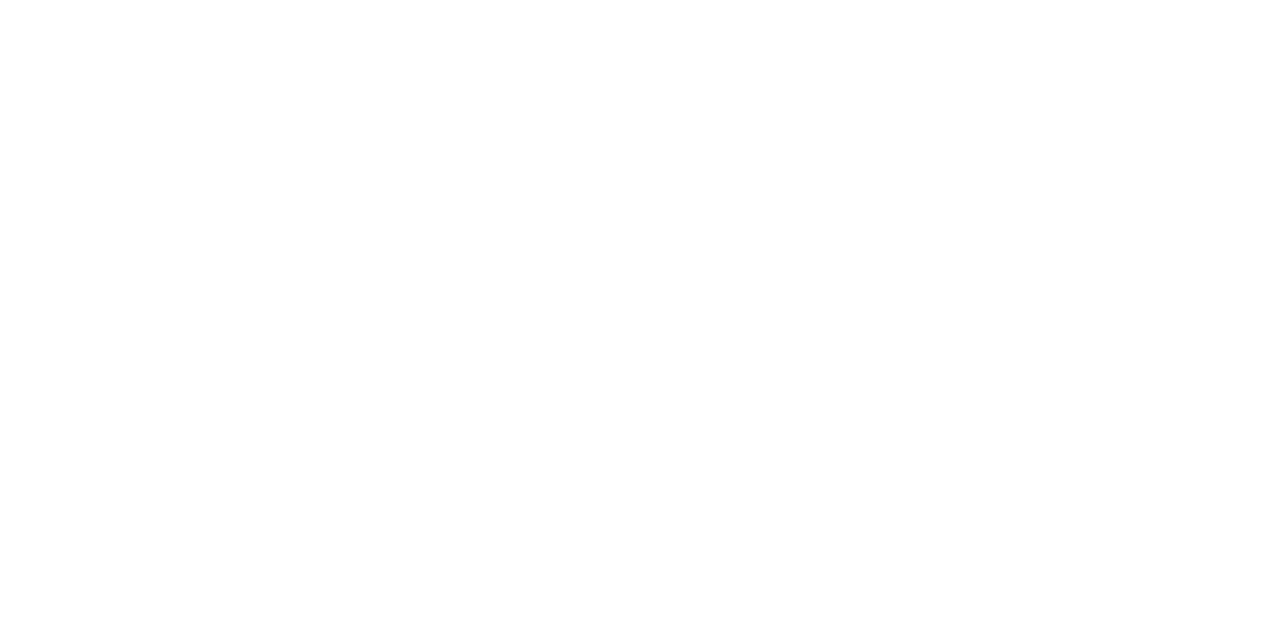
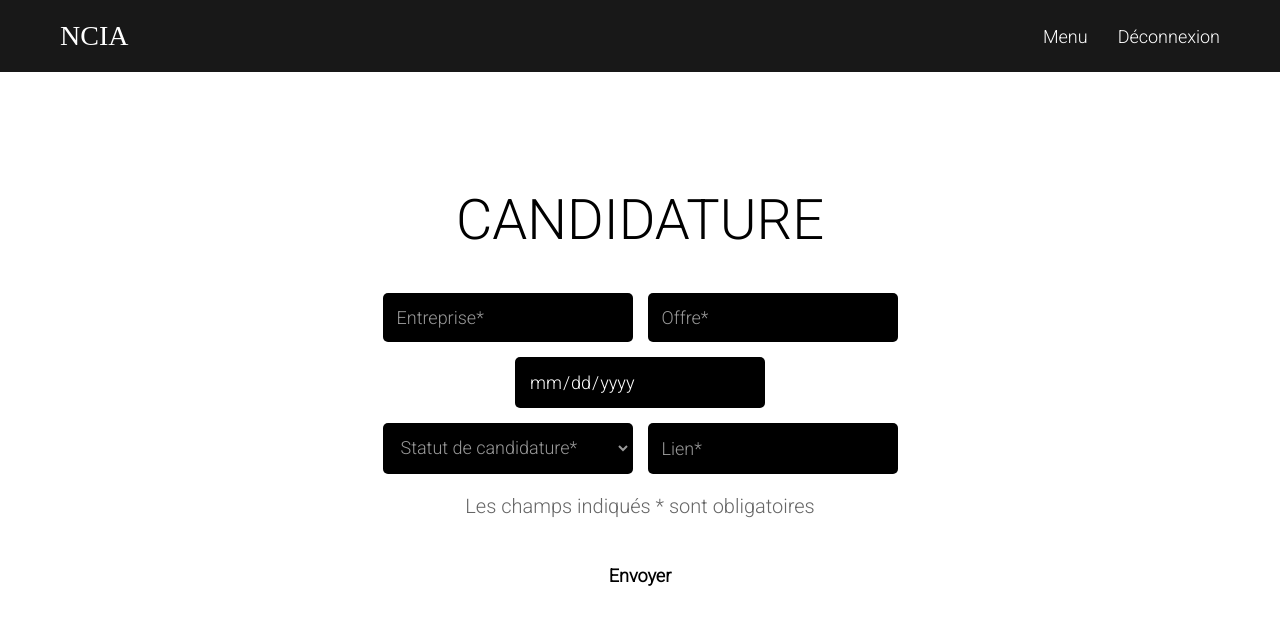
Before and after one commit to Nabibouch/Projet_candidature, a React (Vite) app in the folder Candidature/Client/: page /Modification in a window 1280 px wide. Before the commit this address had no page. Shown: the top 624 px of the page. Built offline with nearby package versions, Linux system fonts and the light colour scheme; a web font is replaced by a local one.

Commit message:
ajout de la feature de modification

```diff
--- a/Candidature/Client/src/AjoutCandidat/Ajout.jsx
+++ b/Candidature/Client/src/AjoutCandidat/Ajout.jsx
@@ -64,7 +64,7 @@
   }
 
   const handleEdit = (id) => {
-    navigate("/AjoutCandidat")
+    navigate("/Modification")
   }
 
   return (
@@ -86,8 +86,9 @@
               <div className='apply' key={item._id}>
                 <span>{item.company}</span>
                 <span>{item.post}</span>
-                <span>{item.link}</span>
+                <span>{item.status}</span>
                 <span>{item.date}</span>
+                <a href={item.link} target='blank'>lien</a>
 
                 <div className="action-buttons">
                   <button
--- a/Candidature/Client/src/AjoutCandidat/index.css
+++ b/Candidature/Client/src/AjoutCandidat/index.css
@@ -175,7 +175,7 @@
     display: flex;
     flex-direction: column;
     align-items: center;
-    width: 100%;
+    width: 98%;
     height: 190px;
     overflow: auto;
     margin: 20px 0;
--- a/Candidature/Client/src/App.jsx
+++ b/Candidature/Client/src/App.jsx
@@ -9,6 +9,7 @@
 import Homepage from './Inscription/homepage.jsx'
 import App from './AjoutCandidat/Ajout.jsx'
 import Connect from './Connexion/connect.jsx'
+import Modification from './Modification/modify.jsx'
 
 
 const Slice = () =>{
@@ -19,6 +20,7 @@
           <Route path="/Connexion" element ={<Connect />} />
           <Route path="/Candidature" element ={<Candidature />} />
           <Route path="/Inscription" element ={<Homepage />} />
+          <Route path="/Modification" element ={<Modification />} />
           <Route path="/" exact element ={<Connect />}/>
         </Routes>
     </Router>
--- /dev/null
+++ b/Candidature/Client/src/Modification/modify.jsx
@@ -0,0 +1,140 @@
+import React, { useEffect, useState } from 'react';
+import { useNavigate } from 'react-router-dom';
+import './index.css';
+import axios from 'axios';
+
+const Modification = () => {
+    const [company, setEntreprise] = useState('');
+    const [post, setOffre] = useState('');
+    const [date, setDateCandidature] = useState('');
+    const [status, setStatutCandidature] = useState('');
+    const [link, setPlateformeCandidature] = useState('');
+    const [error, setError] = useState('');
+    const [placeholder, setPlaceholder] =useState([]);
+
+    const navigate = useNavigate();
+
+    const handleEntrepriseChange = (e) => setEntreprise(e.target.value);
+    const handleOffreChange = (e) => setOffre(e.target.value);
+    const handleDateCandidatureChange = (e) => setDateCandidature(e.target.value);
+    const handleStatutCandidatureChange = (e) => setStatutCandidature(e.target.value);
+    const handlePlateformeCandidatureChange = (e) => setPlateformeCandidature(e.target.value);
+
+    const handleSubmit = (e) => {
+        e.preventDefault();
+
+        if (!company || !post || !date || !status || !link) {
+            setError('Tous les champs doivent être remplis.');
+            return;
+        }
+
+        setError('');
+
+        // J'ai adapté les noms de variables à mon code
+        axios.post("http://localhost:3000/candidature/addCandidature", {
+            company,
+            post,
+            link,
+            status,
+            date,
+        })
+        .then((result) => {
+            console.log(result);
+        })
+        .catch((err) => {
+            console.error('Erreur lors de la soumission :', err);
+        });
+
+        navigate('/AjoutCandidat');
+    };
+
+    const handleMenuClick = () => {
+        navigate('/AjoutCandidat');
+    };
+
+    const handleDeconnexionClick = () => {
+        navigate('/Connexion');
+    };
+
+    // useEffect(() => {
+    //     const recupCandidatures = async () => {
+    //         try {
+    //             const response = await axios.get("http://localhost:3000/candidature/recupCandidatures");
+    //             setPlaceholder(response.data);
+    //         } catch (error) {
+    //             console.log(error);
+    //             }
+    //     }
+    // },[]);
+
+    return (
+        <div>
+            <header>
+                <div className="logo">NCIA</div>
+                <nav>
+                    <ul>
+                        <li><a href="#" onClick={handleMenuClick}>Menu</a></li>
+                        <li><a href="#" onClick={handleDeconnexionClick}>Déconnexion</a></li>
+                    </ul>
+                </nav>
+            </header>
+
+            <main>
+                <div className="form-container">
+                    <h1>CANDIDATURE</h1>
+                    <form onSubmit={handleSubmit}>
+                        <div className="input-group">
+                            <input
+                                type="text"
+                                name="company"
+                                placeholder="Entreprise*"
+                                onChange={handleEntrepriseChange}
+                                required
+                            />
+                            <input
+                                type="text"
+                                name="post"
+                                placeholder="Offre*"
+                                onChange={handleOffreChange}
+                                required
+                            />
+                        </div>
+                        <div className="input-group">
+                            <input
+                                type="date"
+                                name="date"
+                                placeholder="Date de candidature*"
+                                onChange={handleDateCandidatureChange}
+                                required
+                            />
+                        </div>
+                        <div className="input-group">
+                            <select
+                                name="status"
+                                onChange={handleStatutCandidatureChange}
+                                required
+                            >
+                                <option value="">Statut de candidature*</option>
+                                <option value="Acceptée">Acceptée</option>
+                                <option value="Refusée">Refusée</option>
+                                <option value="En attente">En attente</option>
+                            </select>
+                            <input
+                                type="url"
+                                name="link"
+                                placeholder="Lien*"
+                                onChange={handlePlateformeCandidatureChange}
+                                required
+                            />
+                        </div>
+                        {error && <p style={{ color: 'red' }}>{error}</p>}
+                        <p>Les champs indiqués * sont obligatoires</p>
+                        <button type="submit">Envoyer</button>
+                    </form>
+                </div>
+            </main>
+        </div>
+    );
+};
+
+export default Modification;
```
Also changed, not shown: Candidature/Client/src/Modification/index.css (added), 2 other files (tests, documents, lock files or other folders).
